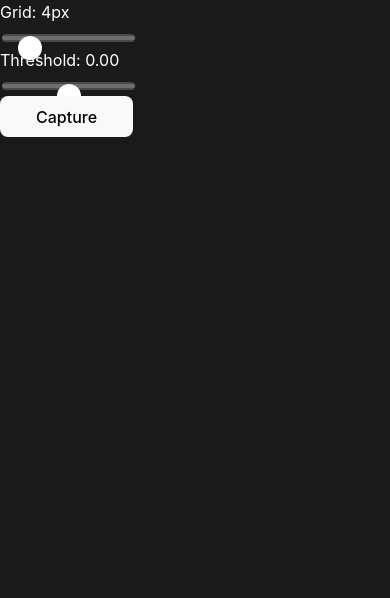
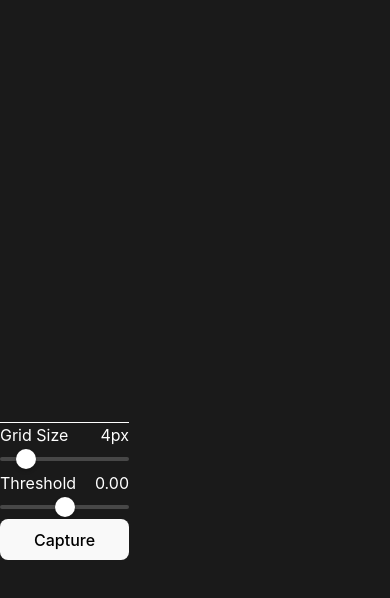
Before and after one commit to andreaperaltro/dithercam, a React (Vite) app: page / in a window 390 px wide. Shown: the top 598 px of the page. Built offline with nearby package versions, Linux system fonts and the light colour scheme; no server answers.

Commit message:
Fix dithering and controls, improve mobile experience

```diff
--- a/src/App.tsx
+++ b/src/App.tsx
@@ -45,17 +45,10 @@ function App(): React.ReactElement {
         const tracks = (videoRef.current.srcObject as MediaStream).getTracks()
         tracks.forEach(track => track.stop())
       }
+      if (animationFrameRef.current) {
+        cancelAnimationFrame(animationFrameRef.current)
       }
-  }, [])
-
-  const handleCapture = useCallback(() => {
-    const canvas = canvasRef.current
-    if (!canvas) return
-
-    const link = document.createElement('a')
-    link.download = `dithercam-${new Date().toISOString()}.png`
-    link.href = canvas.toDataURL('image/png')
-    link.click()
+    }
   }, [])
 
   const applyDithering = useCallback(() => {
@@ -70,10 +63,6 @@ function App(): React.ReactElement {
     const rect = canvas.getBoundingClientRect()
     canvas.width = rect.width * window.devicePixelRatio
     canvas.height = rect.height * window.devicePixelRatio
-
-    // Clear previous frame
-    ctx.fillStyle = '#000000'
-    ctx.fillRect(0, 0, canvas.width, canvas.height)
 
     // Calculate video scaling
     const scale = Math.max(
@@ -101,6 +90,10 @@ function App(): React.ReactElement {
     const imageData = tempCtx.getImageData(0, 0, canvas.width, canvas.height)
     const data = imageData.data
 
+    // Clear canvas
+    ctx.fillStyle = '#000000'
+    ctx.fillRect(0, 0, canvas.width, canvas.height)
+
     // Apply dithering effect
     for (let y = 0; y < canvas.height; y += gridSize) {
       for (let x = 0; x < canvas.width; x += gridSize) {
@@ -114,7 +107,7 @@ function App(): React.ReactElement {
 
         const bayerX = Math.abs(x % 4)
         const bayerY = Math.abs(y % 4)
-        const bayerValue = bayerMatrix[bayerY]?.[bayerX] ?? 8 // Fallback to middle value if undefined
+        const bayerValue = bayerMatrix[bayerY]?.[bayerX] ?? 8
         const normalizedBayer = (bayerValue / 16) - 0.5
         const isWhite = (gray / 255) > (0.5 + normalizedBayer + threshold)
 
@@ -128,11 +121,7 @@ function App(): React.ReactElement {
   }, [gridSize, threshold, bayerMatrix])
 
   useEffect(() => {
-    const animate = () => {
     animationFrameRef.current = requestAnimationFrame(applyDithering)
-    }
-    animate()
-
     return () => {
       if (animationFrameRef.current) {
         cancelAnimationFrame(animationFrameRef.current)
@@ -140,31 +129,44 @@ function App(): React.ReactElement {
     }
   }, [applyDithering])
 
+  const handleCapture = useCallback(() => {
+    const canvas = canvasRef.current
+    if (!canvas) return
+
+    const link = document.createElement('a')
+    link.download = `dithercam-${new Date().toISOString()}.png`
+    link.href = canvas.toDataURL('image/png')
+    link.click()
+  }, [])
+
   return (
-    <div className="relative min-h-screen bg-black">
-      {/* Hidden video */}
+    <div className="fixed inset-0 flex flex-col bg-black">
+      {/* Camera feed container */}
+      <div className="relative flex-1">
         <video
           ref={videoRef}
           className="hidden"
           playsInline
           muted
         />
-
-      {/* Canvas */}
         <canvas
           ref={canvasRef}
           className="absolute inset-0 w-full h-full"
           style={{ imageRendering: 'pixelated' }}
         />
+      </div>
 
-      {/* Controls */}
-      <div className="fixed bottom-0 left-0 right-0 bg-black/80 backdrop-blur p-4">
+      {/* Control panel */}
+      <div className="relative z-10 bg-black/80 backdrop-blur-md border-t border-white/10">
+        <div className="max-w-lg mx-auto p-4 space-y-4">
           {/* Grid Size */}
-        <div className="mb-4">
-          <div className="flex justify-between mb-2">
-            <span className="text-white">Grid: {gridSize}px</span>
+          <div>
+            <div className="flex justify-between items-center mb-2">
+              <label htmlFor="grid-size" className="text-white text-sm font-medium">Grid Size</label>
+              <span className="text-white/70 text-sm">{gridSize}px</span>
             </div>
             <input
+              id="grid-size"
               type="range"
               min="2"
               max="16"
@@ -175,11 +177,13 @@ function App(): React.ReactElement {
           </div>
 
           {/* Threshold */}
-        <div className="mb-4">
-          <div className="flex justify-between mb-2">
-            <span className="text-white">Threshold: {threshold.toFixed(2)}</span>
+          <div>
+            <div className="flex justify-between items-center mb-2">
+              <label htmlFor="threshold" className="text-white text-sm font-medium">Threshold</label>
+              <span className="text-white/70 text-sm">{threshold.toFixed(2)}</span>
             </div>
             <input
+              id="threshold"
               type="range"
               min="-1"
               max="1"
@@ -193,10 +197,14 @@ function App(): React.ReactElement {
           {/* Capture Button */}
           <button
             onClick={handleCapture}
-          className="w-full bg-white/20 hover:bg-white/30 text-white py-3 rounded-lg"
+            className="w-full py-3 px-4 bg-white/10 hover:bg-white/20 active:bg-white/30 rounded-lg text-white font-medium transition-colors"
           >
             Capture
           </button>
+        </div>
+
+        {/* iOS Safe Area */}
+        <div className="h-[env(safe-area-inset-bottom)]" />
       </div>
     </div>
   )
--- a/src/index.css
+++ b/src/index.css
@@ -34,6 +34,7 @@ body {
   min-height: 100vh;
   background-color: #1a1a1a;
   color: white;
+  overscroll-behavior: none;
 }
 
 h1 {
@@ -75,43 +76,77 @@ button:focus-visible {
 
 /* Custom range input styles */
 input[type="range"] {
+  @apply block;
   -webkit-appearance: none;
   appearance: none;
+  background: transparent;
   width: 100%;
-  height: 8px;
-  background: #4a4a4a;
-  border-radius: 4px;
+  height: 24px;
+  padding: 0;
+  margin: 0;
+}
+
+/* Slider track */
+input[type="range"]::-webkit-slider-runnable-track {
+  width: 100%;
+  height: 4px;
+  background: rgba(255, 255, 255, 0.2);
+  border-radius: 2px;
+  border: none;
+}
+
+input[type="range"]::-moz-range-track {
+  width: 100%;
+  height: 4px;
+  background: rgba(255, 255, 255, 0.2);
+  border-radius: 2px;
+  border: none;
+}
+
+/* Slider thumb */
+input[type="range"]::-webkit-slider-thumb {
+  -webkit-appearance: none;
+  appearance: none;
+  width: 20px;
+  height: 20px;
+  border-radius: 50%;
+  background: white;
+  border: none;
+  margin-top: -8px;
+  cursor: pointer;
+  box-shadow: 0 2px 4px rgba(0, 0, 0, 0.2);
+}
+
+input[type="range"]::-moz-range-thumb {
+  width: 20px;
+  height: 20px;
+  border-radius: 50%;
+  background: white;
+  border: none;
+  cursor: pointer;
+  box-shadow: 0 2px 4px rgba(0, 0, 0, 0.2);
+}
+
+/* Active state */
+input[type="range"]:active::-webkit-slider-thumb {
+  background: rgba(255, 255, 255, 0.9);
+  transform: scale(1.1);
+}
+
+input[type="range"]:active::-moz-range-thumb {
+  background: rgba(255, 255, 255, 0.9);
+  transform: scale(1.1);
+}
+
+/* Focus state */
+input[type="range"]:focus {
   outline: none;
 }
 
-input[type="range"]::-webkit-slider-thumb {
-  -webkit-appearance: none;
-  appearance: none;
-  width: 24px;
-  height: 24px;
-  background: white;
-  border-radius: 50%;
-  cursor: pointer;
+input[type="range"]:focus::-webkit-slider-thumb {
+  box-shadow: 0 0 0 2px rgba(255, 255, 255, 0.2);
 }
 
-input[type="range"]::-moz-range-thumb {
-  width: 24px;
-  height: 24px;
-  background: white;
-  border-radius: 50%;
-  cursor: pointer;
-  border: none;
+input[type="range"]:focus::-moz-range-thumb {
+  box-shadow: 0 0 0 2px rgba(255, 255, 255, 0.2);
 }
-
-/* Track */
-input[type="range"]::-webkit-slider-runnable-track {
-  height: 4px;
-  background: rgba(255, 255, 255, 0.2);
-  border-radius: 2px;
-}
-
-input[type="range"]::-moz-range-track {
-  height: 4px;
-  background: rgba(255, 255, 255, 0.2);
-  border-radius: 2px;
-}
```
Lines whose indentation alone changed are shown as unchanged.
